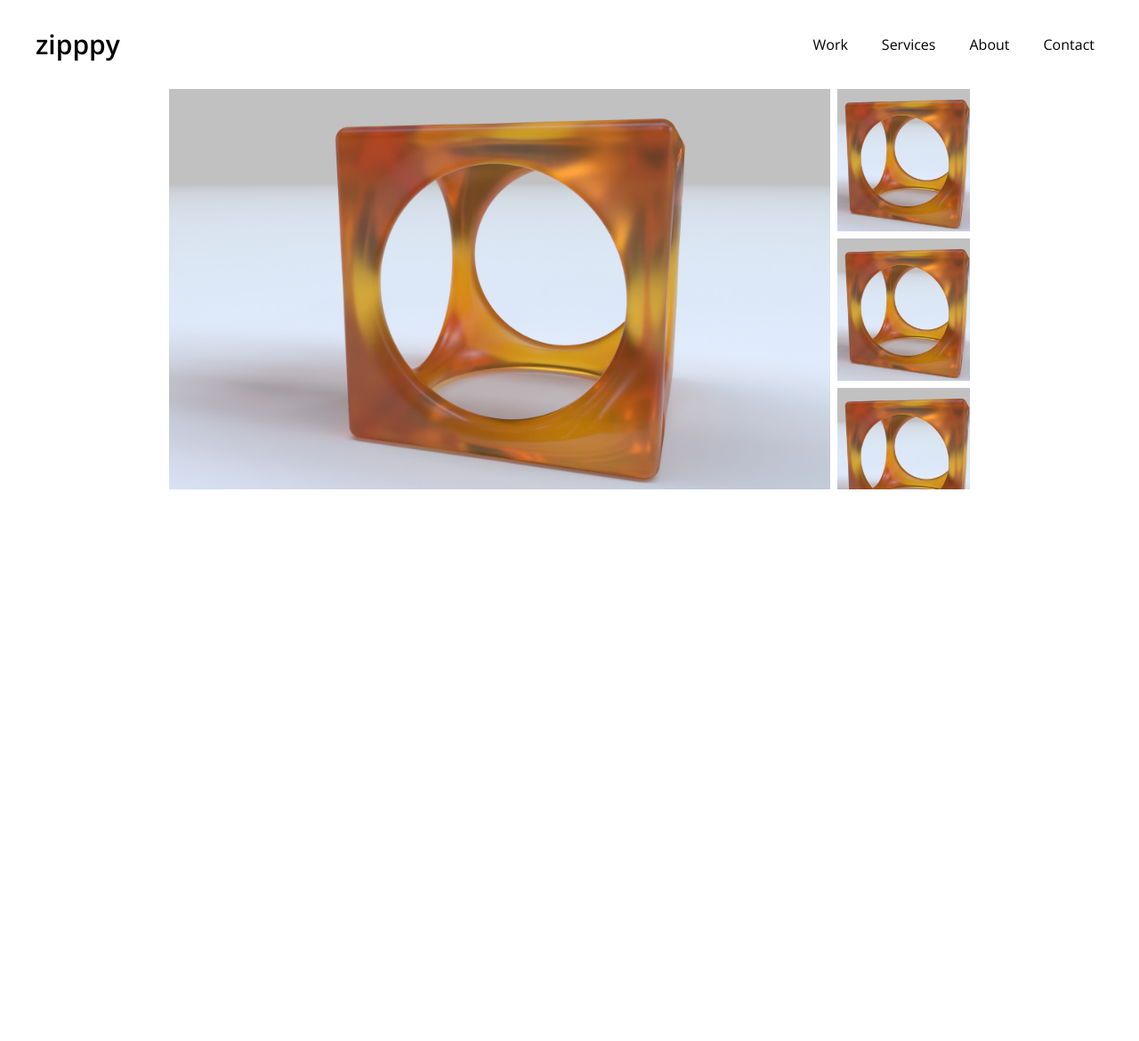
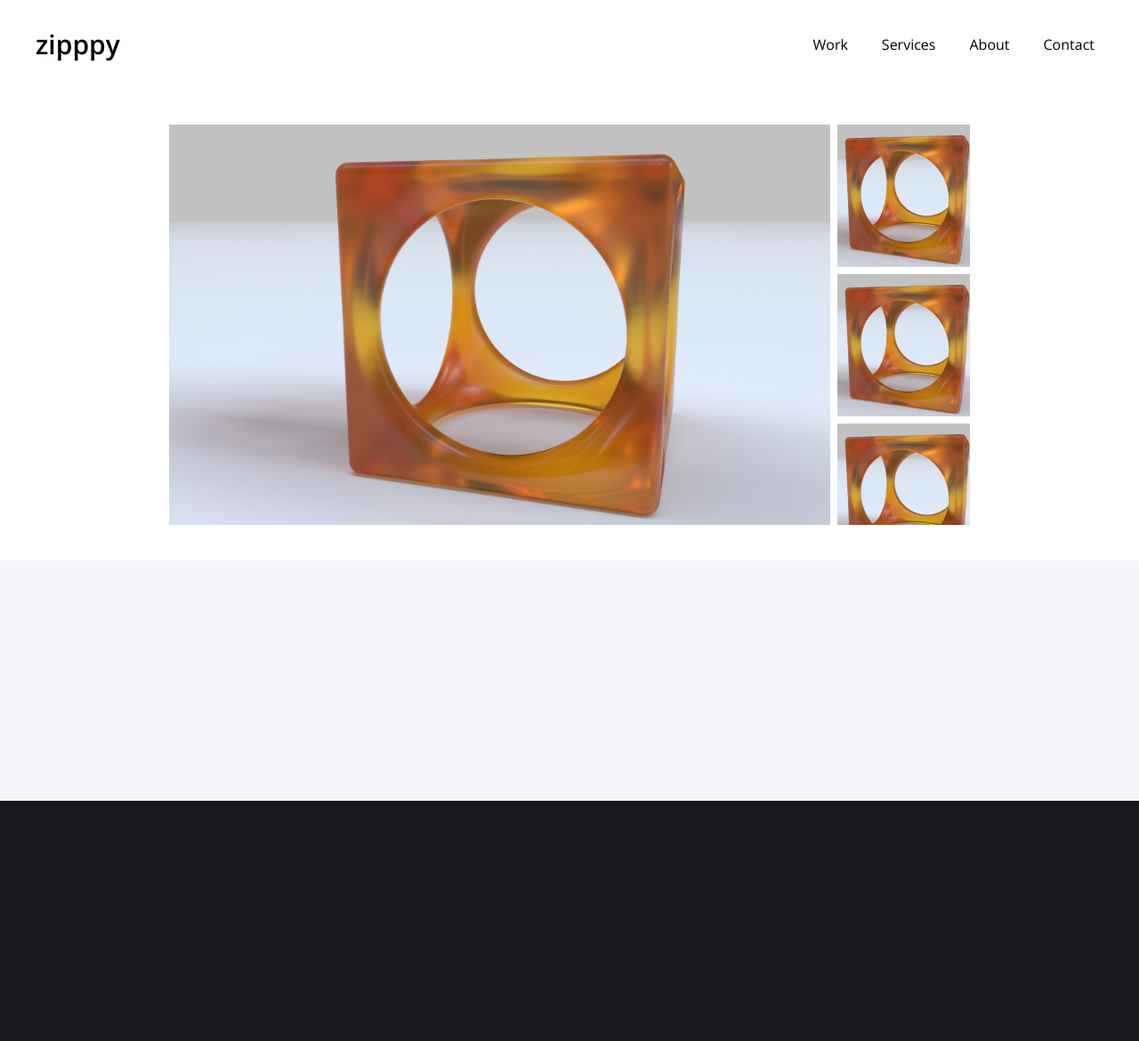
Before and after one commit to namesrhardtothinkof/marketing-site, a Jekyll site: the page built from index.markdown, in a window 1280 px wide. Shown: the whole page at 89% size. Built offline with Jekyll 4.4.1, drawn with Linux system fonts in a browser that asks for light colours; before the commit the page ends 900 px from its top, so only the background shows below that.

Commit message:
created new files

```diff
--- /dev/null
+++ b/_includes/about.html
@@ -0,0 +1,3 @@
+<div class="w-full h-[30vh] bg-[#f4f5f8]">
+
+</div>
--- /dev/null
+++ b/_includes/contact.html
@@ -0,0 +1,3 @@
+<div class="w-full h-[30vh] bg-[#17191f]">
+
+</div>
--- a/_includes/showreel1.html
+++ b/_includes/showreel1.html
@@ -1,4 +1,4 @@
-<div id="showreel" class="grid grid-cols-1 max-h-[50vh] md:aspect-[2] mx-auto md:grid-cols-[6fr_1fr] lg:grid-cols-[5fr_1fr] md:grid-rows-1 gap-1 md:gap-2">
+<div id="showreel" class="my-10 grid grid-cols-1 max-h-[50vh] md:aspect-[2] mx-auto md:grid-cols-[6fr_1fr] lg:grid-cols-[5fr_1fr] md:grid-rows-1 gap-1 md:gap-2">
     {% assign focused_project = site.projects | first %}
     <img id="spotlight" class="object-cover w-full md:h-full" src="{{ focused_project.image }}" alt="">
 
--- a/_layouts/home.html
+++ b/_layouts/home.html
@@ -9,7 +9,7 @@
     <link href="https://fonts.googleapis.com/css2?family=Open+Sans:ital,wght@0,300..800;1,300..800&display=swap" rel="stylesheet">
 
   </head>
-  <body class="px-[40px]">
+  <body class="">
     <style>
       * {
         font-family: "Open Sans", sans-serif;
@@ -30,8 +30,12 @@
       }
     </style>
 
-    {% include header.html %}
-    {% include showreel1.html %}
+    <div class="px-[40px]">
+      {% include header.html %}
+      {% include showreel1.html %}
+    </div>
     {{ content }}
+    {% include about.html %}
+    {% include contact.html %}
   </body>
 </html>
```
